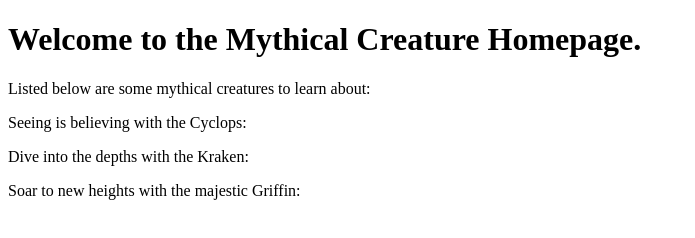
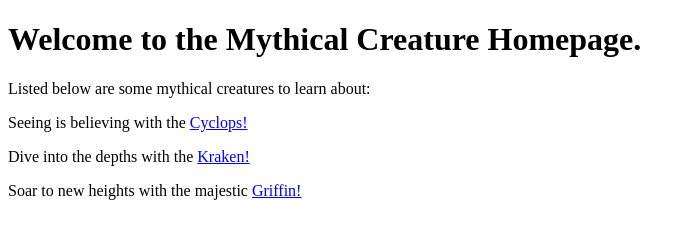
Before and after one commit to jdmar3-comp426/a01-MaikRuckauf, a website: page index.html in a window 1280 px wide. Shown: the whole page, without its empty margins (0-695 px from the left). Drawn offline with Linux system fonts and the light colour scheme.

Commit message:
Links V2

```diff
--- a/index.html
+++ b/index.html
@@ -9,9 +9,9 @@
         <div>
             <h1>Welcome to the Mythical Creature Homepage.</h1>
             <p>Listed below are some mythical creatures to learn about:</p>
-            <p>Seeing is believing with the Cyclops:</p>
-            <p>Dive into the depths with the Kraken:</p>
-            <p>Soar to new heights with the majestic Griffin:</p>
+            <p>Seeing is believing with the <a href="cyclops.html">Cyclops!</a></p>
+            <p>Dive into the depths with the <a href="kraken.html">Kraken!</a></p>
+            <p>Soar to new heights with the majestic <a href="griffin.html">Griffin!</a></p>
         </div>
     </body>
 </html>
```
